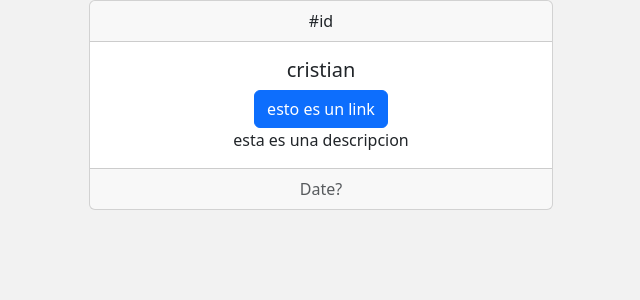
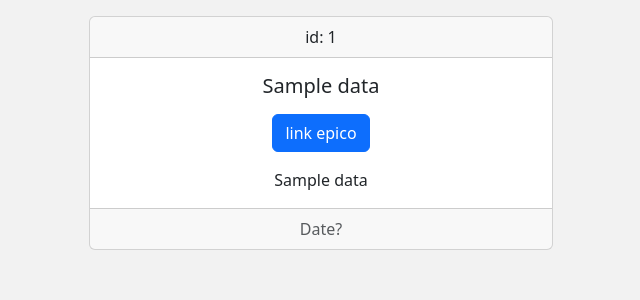
Before and after one commit to Collapsium/Flask_AWS_testing, a Flask app: template templates/public/recommendations.html in a window 1280 px wide. Shown: the part 72-372 px from the top of the page, without its empty margins (319-959 px from the left). Run offline with Flask 2, Linux system fonts and the light colour scheme; the template is opened without the code that fills it: most values are stand-ins (such as "Sample title", 1, 10 or a date in 2020).

Commit message:
add and recommendations backend setted

```diff
--- a/templates/macros/card_macro.html
+++ b/templates/macros/card_macro.html
@@ -3,15 +3,15 @@
 
 <html lang="en">
     <body>
-    <div class="d-flex justify-content-center">
+    <div class="d-flex justify-content-center py-3">
         <div class=" card text-center d-flex justify-content-center " style="width: 29rem">
           <div class="card-header ">
-            #id
+              id: {{id}}
           </div>
           <div class="card-body">
-            <h5 class="card-title">{{ nombre }}</h5>
-            <a href="#" class="btn btn-primary">{{ link }}</a>
-            <p class="card-text">{{ descpricion }}</p>
+            <h5 class="card-title pb-2">{{ nombre }}</h5>
+            <a href="{{ link }}" class="btn btn-primary ">link epico</a>
+            <p class="card-text pt-3">{{ descpricion }}</p>
           </div>
           <div class="card-footer text-muted">
             Date?
--- a/templates/public/add.html
+++ b/templates/public/add.html
@@ -9,7 +9,6 @@
 <!-- bloque con info personalizada-->
 {% block header %}
     {{ m_header.header(nombre="add") }}
-    {{ connection.test(12) }}
 {% endblock %}
 
 {% block main %}
--- a/templates/public/recommendations.html
+++ b/templates/public/recommendations.html
@@ -9,7 +9,9 @@
 {% endblock %}
 
 {% block main %}
+     {% for x in data %}
+       {{ m_card.card(id=x[0] , nombre=x[1], link=x[2], descpricion=x[3]) }}
+     {% endfor %}
 
-    {{ m_card.card(id=1 , nombre="cristian", link="esto es un link", descpricion="esta es una descripcion") }}
 
 {% endblock %}
```
Also changed, not shown: app/views.py (+9 -4 lines).
